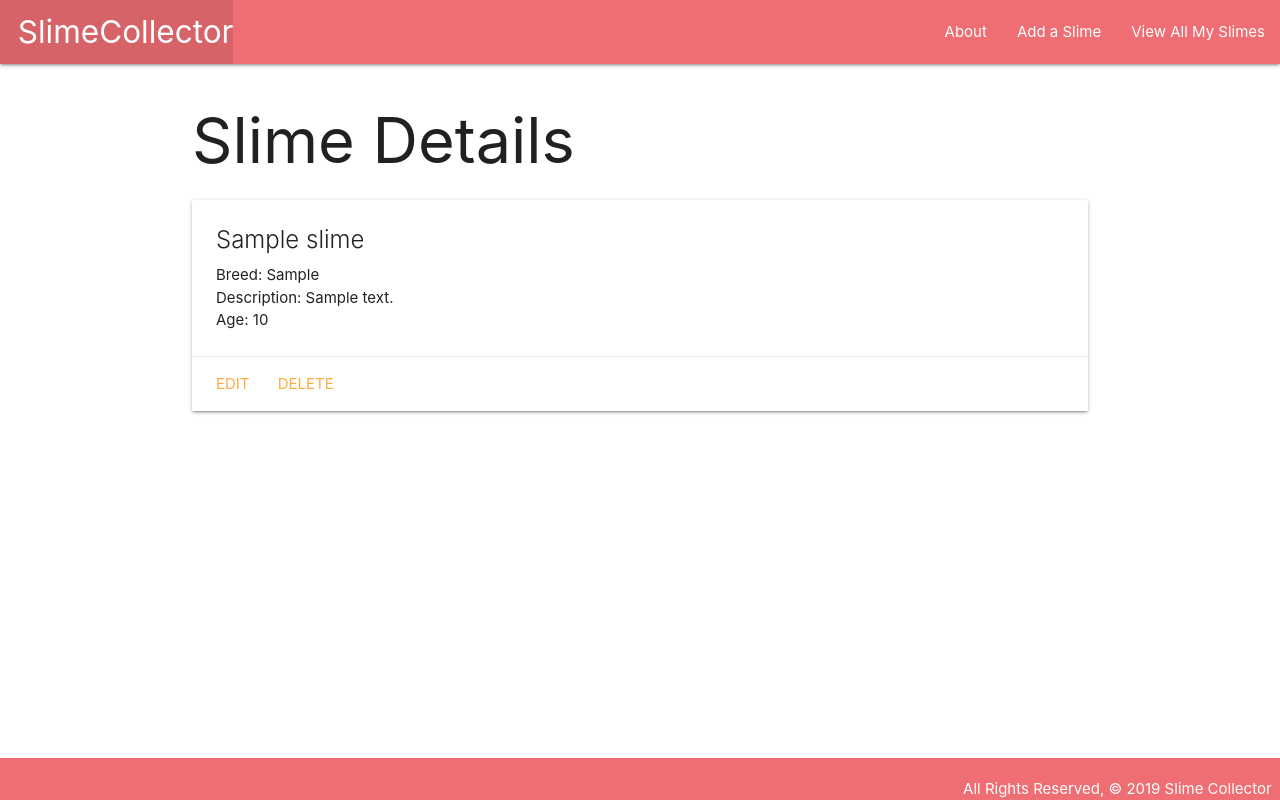
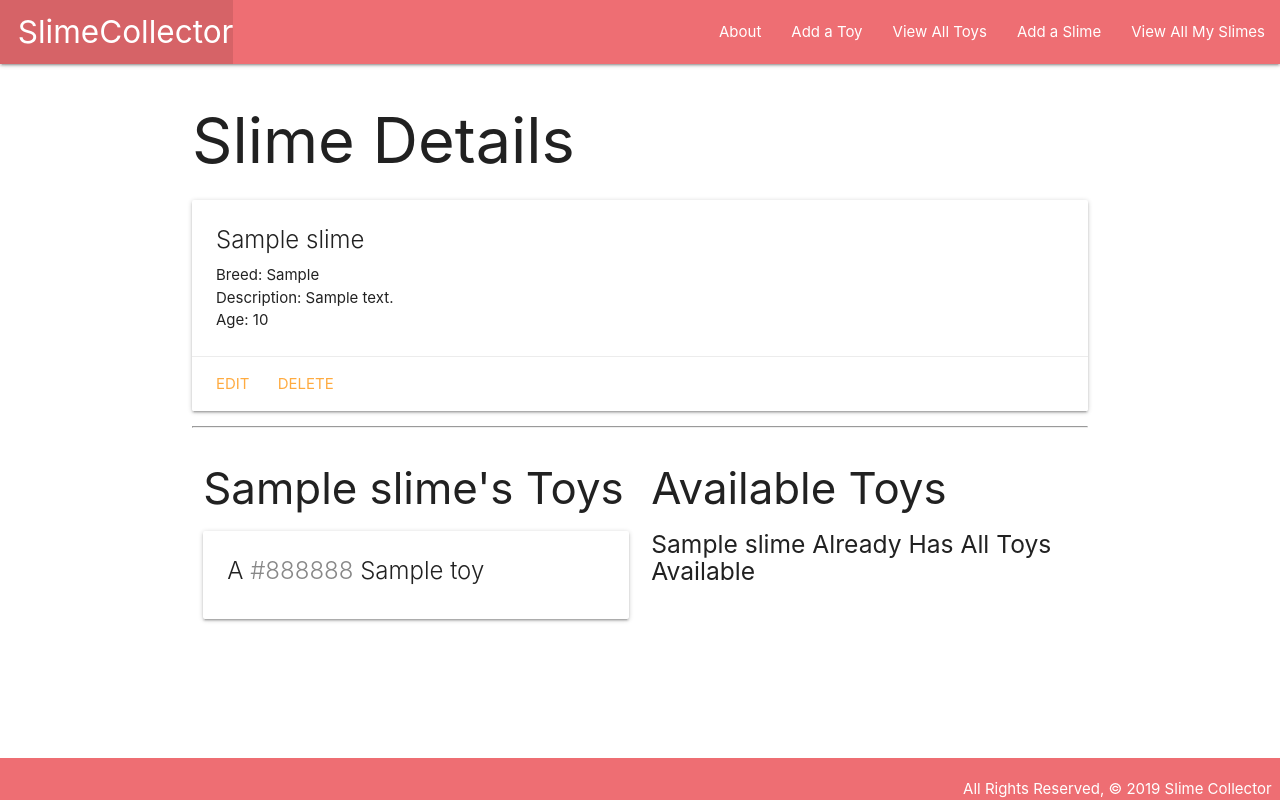
Before and after one commit to SleepyJosus/Slime-Collector, a Django app: page /slimes/1/ in a window 1280 px wide. Run offline with Django 3.2, Linux system fonts and the light colour scheme; tables that the repository leaves empty hold one stand-in row (values such as "Sample post").

Commit message:
Finish many-to-many section of lab

```diff
--- a/main_app/models.py
+++ b/main_app/models.py
@@ -1,13 +1,22 @@
 from django.db import models
 from django.urls import reverse
 
-# Create your models here.
+class Toy(models.Model):
+    name = models.CharField(max_length=50)
+    color = models.CharField(max_length=20)
+
+    def __str__(self):
+        return self.name
+
+    def get_absolute_url(self):
+        return reverse("toy_detail", kwargs={"pk": self.pk})
 
 class Slime(models.Model):
     name = models.CharField(max_length=100)
     breed = models.CharField(max_length=100)
     description = models.TextField(max_length=250)
     age = models.IntegerField()
+    toys = models.ManyToManyField(Toy)
 
     def __str__(self):
         return self.name
--- a/main_app/templates/base.html
+++ b/main_app/templates/base.html
@@ -19,6 +19,8 @@
         </ul>
         <ul class="right">
           <li><a href="{% url 'about' %}">About</a></li>
+          <li><a href="{% url 'toy_create' %}">Add a Toy</a></li>
+          <li><a href="{% url 'toy_list' %}">View All Toys</a></li>
           <li><a href="{% url 'slimes_create' %}">Add a Slime</a></li>
           <li><a href="{% url 'index' %}">View All My Slimes</a></li>
         </ul>
--- a/main_app/templates/slimes/detail.html
+++ b/main_app/templates/slimes/detail.html
@@ -19,5 +19,44 @@
     <a href="{% url 'slimes_delete' slime.id %}">Delete</a>
   </div>
 </div>
-
+<hr>
+<div class="row">
+  <div class="col s6">
+    <h3>{{ slime.name }}'s Toys</h3>
+    {% if slime.toys.count %}
+      {% for toy in slime.toys.all %}
+        <div class="card">
+          <div class="card-content">
+            <span class="card-title">
+              A <span style="color: {{ toy.color }}">{{ toy.color }}</span> {{ toy.name }}
+            </span>
+          </div>
+        </div>
+      {% endfor %}
+    {% else %}
+      <h5>No Toys :(</h5>
+    {% endif %}
+</div>
+  <div class="col s6">
+    <h3>Available Toys</h3>
+    {% if toys.count %}
+      {% for toy in toys.all %}
+        <div class="card">
+          <div class="card-content">
+            <span class="card-title">
+              A <span style="color: {{ toy.color }}">{{ toy.color }}</span> {{ toy.name }}
+            </span>
+          </div>
+          <div class="card-action">
+            <form action="{% url 'assoc_toy' slime.id toy.id %}" method="post">
+              {% csrf_token %}
+              <button type="submit" class="btn">Add</button>
+            </form>
+          </div>
+        </div>
+      {% endfor %}
+    {% else %}
+      <h5>{{slime.name}} Already Has All Toys Available</h5>
+    {% endif %}
+</div>
 {% endblock %}
--- a/main_app/urls.py
+++ b/main_app/urls.py
@@ -5,8 +5,14 @@ urlpatterns = [
     path('', views.home, name='home'),
     path('about/', views.about, name='about'),
     path('slimes/', views.slimes_index, name='index'),
-    path('slimes/<int:slime_id>/', views.slimes_detail, name="detail"),
+    path('slimes/<int:slime_id>/', views.slimes_detail, name='detail'),
     path('slimes/create/', views.SlimeCreate.as_view(), name='slimes_create'),
-    path('slimes/<int:pk>/update/', views.SlimeUpdate.as_view(), name="slimes_update"),
-    path('slimes/<int:pk>/delete/', views.SlimeDelete.as_view(), name="slimes_delete"),
+    path('slimes/<int:pk>/update/', views.SlimeUpdate.as_view(), name='slimes_update'),
+    path('slimes/<int:pk>/delete/', views.SlimeDelete.as_view(), name='slimes_delete'),
+    path('slimes/<int:slime_id>/assoc/<int:toy_id>/', views.assoc_toy, name='assoc_toy'),
+    path('toys/', views.ToyListView.as_view(), name='toy_list'),
+    path('toys/create/', views.ToyCreate.as_view(), name='toy_create'),
+    path('toys/<int:pk>/', views.ToyDetailView.as_view(), name='toy_detail'),
+    path('toys/<int:pk>/update/', views.ToyUpdateView.as_view(), name='toy_update'),
+    path('toys/<int:pk>/delete/', views.ToyDeleteView.as_view(), name='toy_delete'),
 ]
--- a/main_app/views.py
+++ b/main_app/views.py
@@ -1,6 +1,8 @@
-from django.shortcuts import render
+from django.shortcuts import render, redirect
 from django.views.generic.edit import CreateView, UpdateView, DeleteView
-from .models import Slime
+from django.views.generic.detail import DetailView
+from django.views.generic.list import ListView
+from .models import Slime, Toy
 
 # Create your views here.
 
@@ -16,7 +18,11 @@ def slimes_index(request):
 
 def slimes_detail(request, slime_id):
     slime = Slime.objects.get(id=slime_id)
-    return render(request, 'slimes/detail.html', {'slime': slime})
+    toys_slime_doesnt_have = Toy.objects.exclude(id__in = slime.toys.all().values_list('id'))
+    return render(request, 'slimes/detail.html', {
+        'slime': slime,
+        'toys': toys_slime_doesnt_have,
+        })
 
 class SlimeCreate(CreateView):
     model = Slime
@@ -29,3 +35,25 @@ class SlimeUpdate(UpdateView):
 class SlimeDelete(DeleteView):
     model = Slime
     success_url = '/slimes/'
+
+class ToyListView(ListView):
+    queryset = Toy.objects.all()
+
+class ToyCreate(CreateView):
+    model = Toy
+    fields = '__all__'
+
+class ToyDetailView(DetailView):
+    queryset = Toy.objects.all()
+
+class ToyUpdateView(UpdateView):
+    model = Toy
+    fields = ['color']
+
+class ToyDeleteView(DeleteView):
+    model = Toy
+    success_url = '/toys/'
+
+def assoc_toy(request, slime_id, toy_id):
+    Slime.objects.get(id=slime_id).toys.add(toy_id)
+    return redirect('detail', slime_id=slime_id)
```
Also changed, not shown: main_app/templates/main_app/toy_confirm_delete.html (added, +13 -0 lines), main_app/templates/main_app/toy_detail.html (added, +14 -0 lines), main_app/templates/main_app/toy_form.html (added, +16 -0 lines), main_app/templates/main_app/toy_list.html (added, +21 -0 lines), main_app/migrations/0002_toy.py (added), main_app/migrations/0003_slime_toys.py (added).
